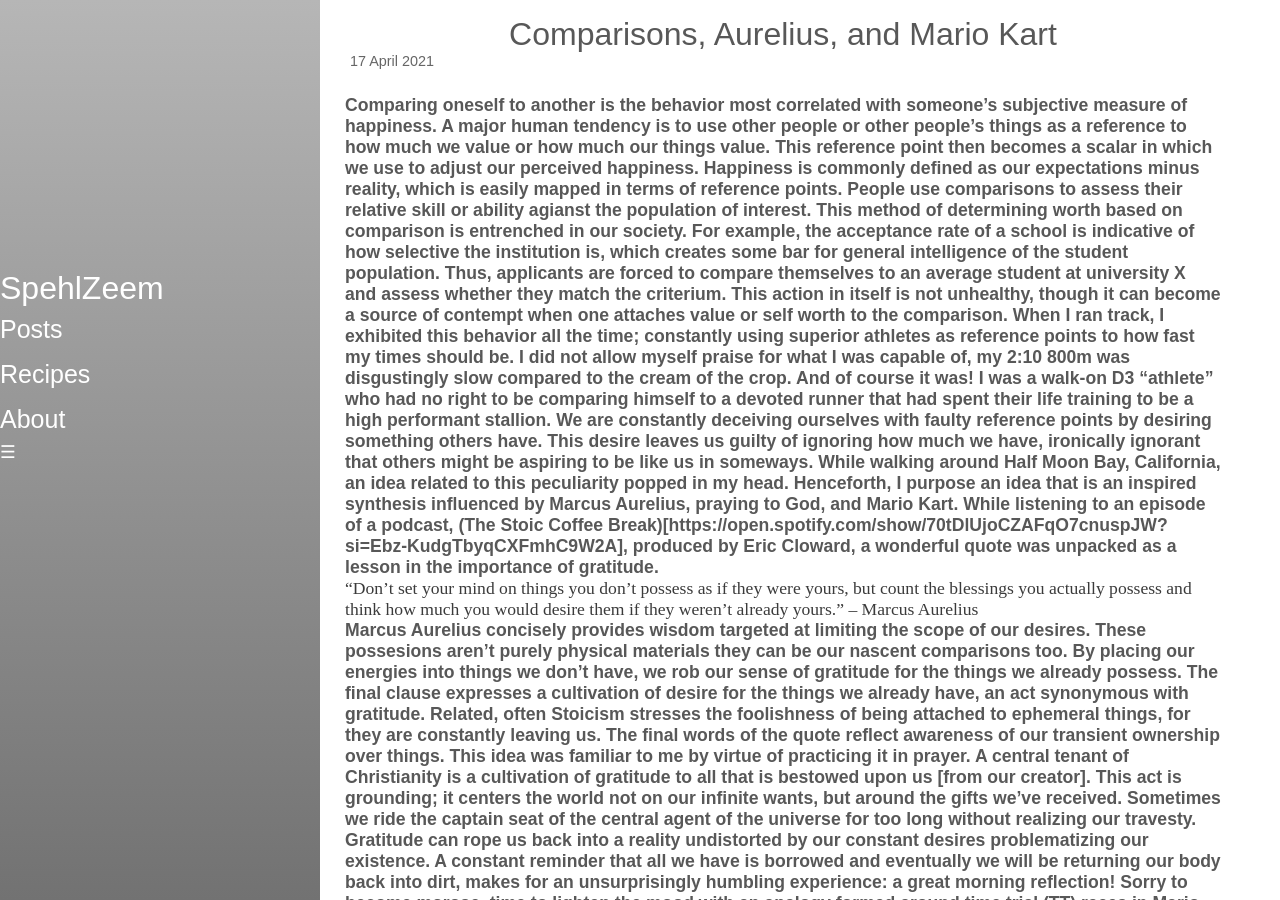
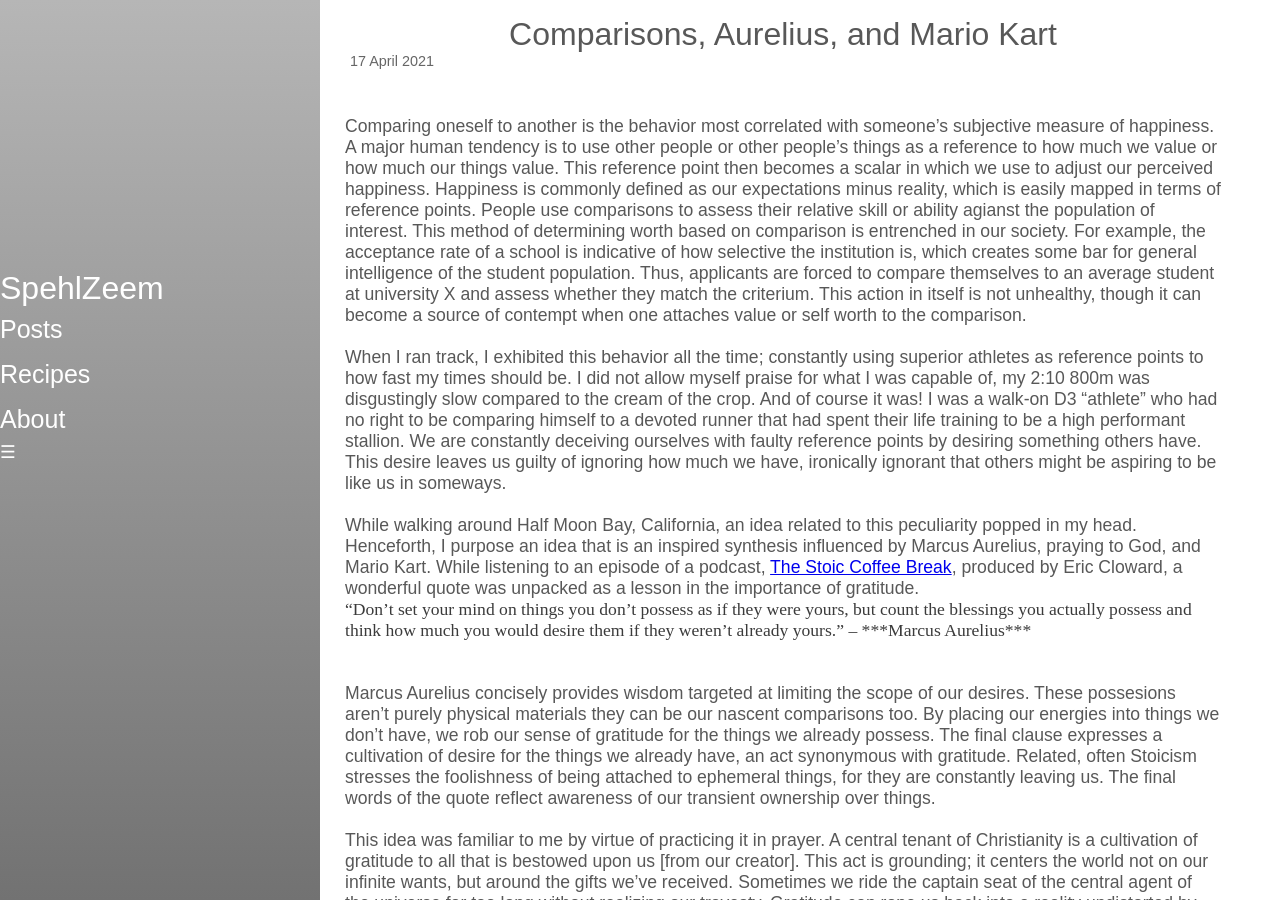
Before and after one commit to spehlzeem/spehlzeem.github.io, a Jekyll site: the page built from _posts/2021-04-17-Gratitude.markdown, in a window 1280 px wide and 900 px high. Built offline with Jekyll 4.4.1, drawn with Linux system fonts in a browser that asks for light colours.

Commit message:
gratitude post2

```diff
--- a/_posts/2021-04-17-Gratitude.markdown
+++ b/_posts/2021-04-17-Gratitude.markdown
@@ -6,22 +6,21 @@ date:   2021-04-17 10:02:26 -0600
 categories: reflection
 tags: [short,reflection, musings]
 ---
-
-<b>
-Comparing oneself to another is the behavior most correlated with someone’s subjective measure of happiness. A major human tendency is to use other people or other people’s things as a reference to how much we value or how much our things value. This reference point then becomes a scalar in which we use to adjust  our perceived happiness. Happiness is commonly defined as our expectations minus reality, which is easily mapped in terms of reference points. People use comparisons to assess their relative skill or ability agianst the population of interest. This method of determining worth based on comparison is entrenched in our society. For example, the acceptance rate of a school is indicative of how selective the institution is, which creates some bar for general intelligence of the student population. Thus, applicants are forced to compare themselves to an average student at university X and assess whether they match the criterium. This action in itself is not unhealthy, though it can become a source of contempt when one attaches value or self worth to the comparison.<b>
+<br>
+Comparing oneself to another is the behavior most correlated with someone’s subjective measure of happiness. A major human tendency is to use other people or other people’s things as a reference to how much we value or how much our things value. This reference point then becomes a scalar in which we use to adjust  our perceived happiness. Happiness is commonly defined as our expectations minus reality, which is easily mapped in terms of reference points. People use comparisons to assess their relative skill or ability agianst the population of interest. This method of determining worth based on comparison is entrenched in our society. For example, the acceptance rate of a school is indicative of how selective the institution is, which creates some bar for general intelligence of the student population. Thus, applicants are forced to compare themselves to an average student at university X and assess whether they match the criterium. This action in itself is not unhealthy, though it can become a source of contempt when one attaches value or self worth to the comparison.<br>
 <!--break-->
-<b>
- When I ran track, I exhibited this behavior all the time; constantly using superior athletes as reference points to how fast my times should be. I did not allow myself praise for what I was capable of, my 2:10 800m was disgustingly slow compared to the cream of the crop. And of course it was! I was a walk-on D3 “athlete” who had no right to be comparing himself to a devoted runner that had spent their life training to be a high performant stallion. We are constantly deceiving ourselves with faulty reference points by desiring something others have. This desire leaves us guilty of ignoring how much we have, ironically ignorant that others might be aspiring to be like us in someways.  <b>
-<b>
-While walking around Half Moon Bay, California, an idea related to this peculiarity popped in my head. Henceforth, I purpose an idea that is an inspired synthesis influenced by Marcus Aurelius, praying to God, and Mario Kart. While listening to an episode of a podcast, (The Stoic Coffee Break)[https://open.spotify.com/show/70tDlUjoCZAFqO7cnuspJW?si=Ebz-KudgTbyqCXFmhC9W2A], produced by Eric Cloward, a wonderful quote was unpacked as a lesson in the importance of gratitude. <b>
-<b>
-<blockquote>“Don’t set your mind on things you don’t possess as if they were yours, but count the blessings you actually possess and think how much you would desire them if they weren’t already yours.” – Marcus Aurelius </blockquote> <b>
-<b>
-Marcus Aurelius concisely provides wisdom targeted at limiting the scope of our desires. These possesions aren’t purely physical materials they can be our nascent comparisons too. By placing our energies into things we don’t have, we rob our sense of gratitude for the things we already possess. The final clause expresses a cultivation of desire for the things we already have, an act synonymous with gratitude. Related, often Stoicism stresses the foolishness of being attached to ephemeral things, for they are constantly leaving us. The final words of the quote reflect awareness of our transient ownership over things.  <b>
-<b>
-This idea was familiar to me by virtue of practicing it in prayer. A central tenant of Christianity is a cultivation of gratitude to all that is bestowed upon us [from our creator]. This act is grounding; it centers the world not on our infinite wants, but around the gifts we’ve received.  Sometimes we ride the captain seat of the central agent of the universe for too long without realizing our travesty. Gratitude can rope us back into a reality undistorted by our constant desires problematizing our existence. A constant reminder that all we have is borrowed and eventually we will be returning our body back into dirt, makes for an unsurprisingly humbling experience: a great morning reflection! <b>
-<b>
-Sorry to become morose, time to lighten the mood with an analogy formed around time trial (TT) races in Mario Kart. Growing up, I played a lot of Mario Kart Double Dash. I remember finding the time trial racing mode to be frustrating. The TT races allowed you to compete with a ghost racer that was a record of your previous race attempt: you were racing yourself. You were able to see your ghost make the same mistakes you made previously, allowing you to learn. Therefore, what if you tried to only compare yourself to previous or even projected versions of yourself? <b>
-<b>
+<br>
+ When I ran track, I exhibited this behavior all the time; constantly using superior athletes as reference points to how fast my times should be. I did not allow myself praise for what I was capable of, my 2:10 800m was disgustingly slow compared to the cream of the crop. And of course it was! I was a walk-on D3 “athlete” who had no right to be comparing himself to a devoted runner that had spent their life training to be a high performant stallion. We are constantly deceiving ourselves with faulty reference points by desiring something others have. This desire leaves us guilty of ignoring how much we have, ironically ignorant that others might be aspiring to be like us in someways.  <br>
+<br>
+While walking around Half Moon Bay, California, an idea related to this peculiarity popped in my head. Henceforth, I purpose an idea that is an inspired synthesis influenced by Marcus Aurelius, praying to God, and Mario Kart. While listening to an episode of a podcast, [The Stoic Coffee Break](https://open.spotify.com/show/70tDlUjoCZAFqO7cnuspJW?si=Ebz-KudgTbyqCXFmhC9W2A), produced by Eric Cloward, a wonderful quote was unpacked as a lesson in the importance of gratitude. <b>
+<br>
+<blockquote>“Don’t set your mind on things you don’t possess as if they were yours, but count the blessings you actually possess and think how much you would desire them if they weren’t already yours.” – ***Marcus Aurelius*** </blockquote> <br>
+<br>
+Marcus Aurelius concisely provides wisdom targeted at limiting the scope of our desires. These possesions aren’t purely physical materials they can be our nascent comparisons too. By placing our energies into things we don’t have, we rob our sense of gratitude for the things we already possess. The final clause expresses a cultivation of desire for the things we already have, an act synonymous with gratitude. Related, often Stoicism stresses the foolishness of being attached to ephemeral things, for they are constantly leaving us. The final words of the quote reflect awareness of our transient ownership over things.  <br>
+<br>
+This idea was familiar to me by virtue of practicing it in prayer. A central tenant of Christianity is a cultivation of gratitude to all that is bestowed upon us [from our creator]. This act is grounding; it centers the world not on our infinite wants, but around the gifts we’ve received.  Sometimes we ride the captain seat of the central agent of the universe for too long without realizing our travesty. Gratitude can rope us back into a reality undistorted by our constant desires problematizing our existence. A constant reminder that all we have is borrowed and eventually we will be returning our body back into dirt, makes for an unsurprisingly humbling experience: a great morning reflection! <br>
+<br>
+Sorry to become morose, time to lighten the mood with an analogy formed around time trial (TT) races in Mario Kart. Growing up, I played a lot of Mario Kart Double Dash. I remember finding the time trial racing mode to be frustrating. The TT races allowed you to compete with a ghost racer that was a record of your previous race attempt: you were racing yourself. You were able to see your ghost make the same mistakes you made previously, allowing you to learn. Therefore, what if you tried to only compare yourself to previous or even projected versions of yourself? <br>
+<br>
  I think the anguish potentially created from comparisons are inevitable, though they can be attenuated by the reference points we choose to compare ourselves too. If your reference point is you from 2 years ago, you can distinguish precisely your improvements or deteriorations. I guess this is a form of reflection, but abstracted into a  lesson in self improvement. Another track related example, I could literally see my times improving each month, yet I still fell trap to comparing myself to All American athletes, when I should have been happy for the progress I made over the past months. Compared to one month ago Eric ghost, I was much faster. Currently, I am one month into a software development internship, I’ve been finding it helpful to ground my comparisons away from other engineers on the team by looking at how much I’ve grown since starting.  This can work in a corrective manner as well; say you realize that a year ago you were doing far better… well you have a wealth of data (your own experience) for discovering a path back to a happier version of yourself. You can foster a sense of gratitude for what you are capable of doing instead of what others are capable of doing better than you. This is how I see an interplay between gratitude, comparison, and Mario Kart TT ghosts.
-<b>
+<br>
```
